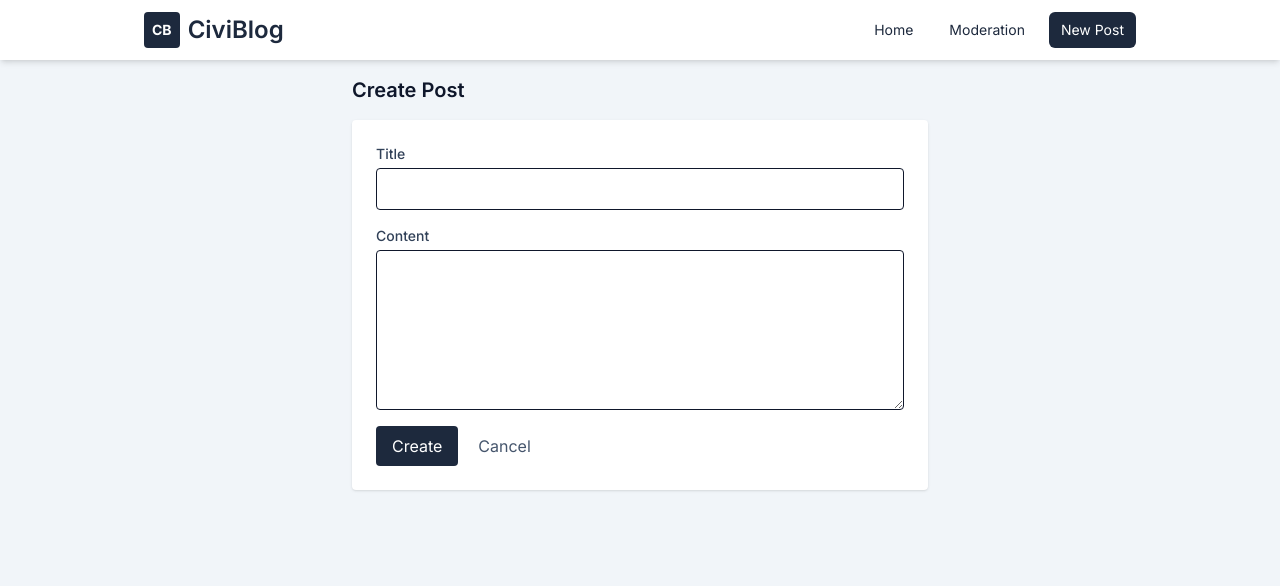
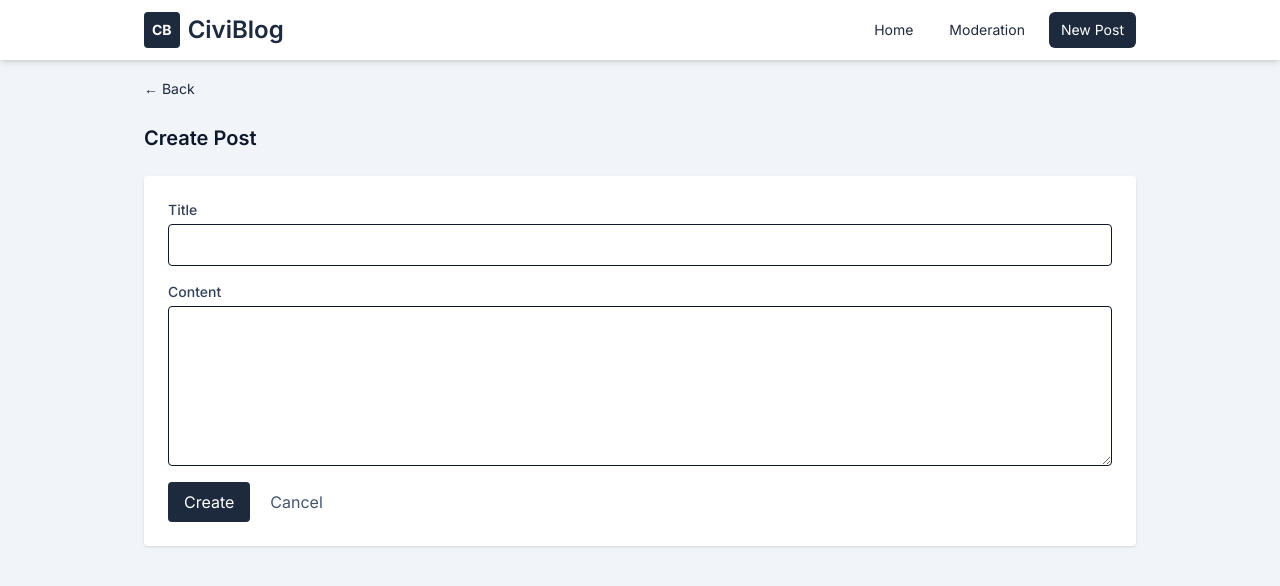
Before and after one commit to demaiodev/react_blog, a React (Vite) app: page /create in a window 1280 px wide. Shown: the top 586 px of the page. Built offline with nearby package versions, Linux system fonts and the light colour scheme; no server answers.

Commit message:
better loading on post creation

```diff
--- a/src/views/CreatePost.tsx
+++ b/src/views/CreatePost.tsx
@@ -5,6 +5,7 @@ import { useNavigate } from "react-router-dom";
 import Loading from "../components/Loading";
 import ErrorBanner from "../components/ErrorBanner";
 import { MIN_POST_LENGTH } from "../config";
+import { Link } from "react-router-dom";
 
 export default function CreatePost() {
   const [title, setTitle] = useState("");
@@ -27,40 +28,49 @@ export default function CreatePost() {
   }
 
   return (
-    <div className="max-w-xl mx-auto">
-      <h2 className="text-xl font-semibold mb-4">Create Post</h2>
-
-      {mutation.status === "pending" ? (
-        <Loading label="Creating post…" />
-      ) : (
+    <section className="mx-auto">
+      <Link to="/" className="text-sm text-slate-800 hover:underline">
+        ← Back
+      </Link>
+      <h2 className="text-xl font-semibold my-6">Create Post</h2>
       <form
         onSubmit={onSubmit}
         className="bg-white p-6 rounded shadow space-y-4"
       >
+        {mutation.status === "pending" || false ? (
+          <Loading label="Creating post…" />
+        ) : (
+          <>
             <div>
-            <label className="block text-sm font-medium text-slate-700">
+              <label
+                className="block text-sm font-medium text-slate-700"
+                htmlFor="post-title"
+              >
                 Title
               </label>
               <input
+                id="post-title"
                 value={title}
                 onChange={(e) => setTitle(e.target.value)}
                 className="mt-1 block w-full border rounded px-3 py-2"
                 required
               />
             </div>
-
             <div>
-            <label className="block text-sm font-medium text-slate-700">
+              <label
+                className="block text-sm font-medium text-slate-700"
+                htmlFor="post-content"
+              >
                 Content
               </label>
               <textarea
+                id="post-content"
                 value={content}
                 onChange={(e) => setContent(e.target.value)}
                 className="mt-1 block w-full border rounded px-3 py-2 h-40"
                 minLength={MIN_POST_LENGTH}
               />
             </div>
-
             <div className="flex items-center gap-2">
               <button
                 type="submit"
@@ -76,10 +86,10 @@ export default function CreatePost() {
                 Cancel
               </button>
             </div>
-
             {mutation.isError && <ErrorBanner message="Error creating post." />}
+          </>
+        )}
       </form>
-      )}
-    </div>
+    </section>
   );
 }
```
Lines whose indentation alone changed are shown as unchanged.
